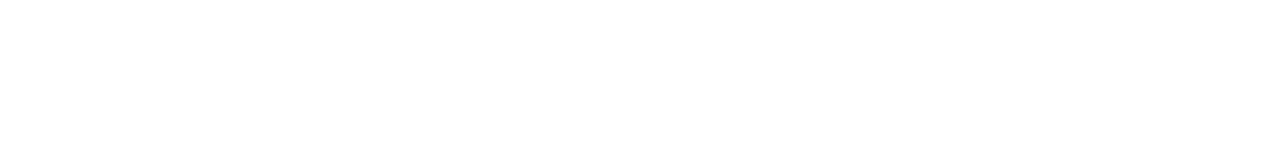
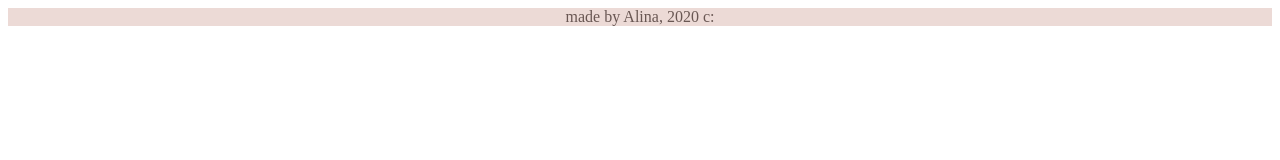
Before and after one commit to dairel7/2, a plain HTML site: page index.html in a window 1280 px wide. Drawn offline with Linux system fonts and the light colour scheme.

Commit message:
create footer

```diff
--- a/index.html
+++ b/index.html
@@ -3,4 +3,11 @@
 <title>Практика</title>
 <link rel="stylesheet" type="text/css" href="styles.css">
 </head>
+<body>
+<footer>
+<div class="tri">
+made by Alina, 2020 c:
+</div>
+</footer>
+</body>
 </html>
--- a/styles.css
+++ b/styles.css
@@ -0,0 +1,5 @@
+.tri {
+	text-align: center;
+	background-color: #ECDAD6;
+	color: #695753;
+}
```
